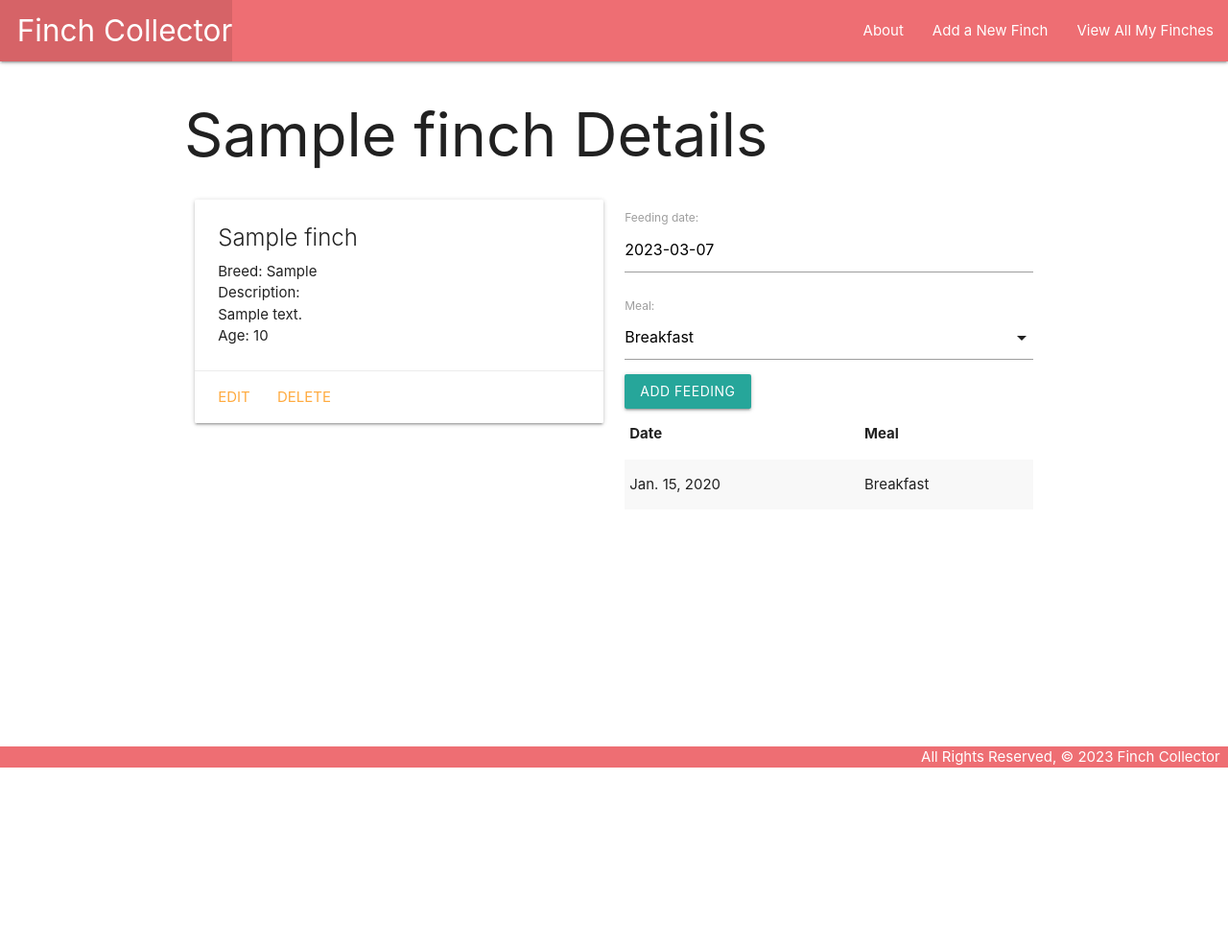
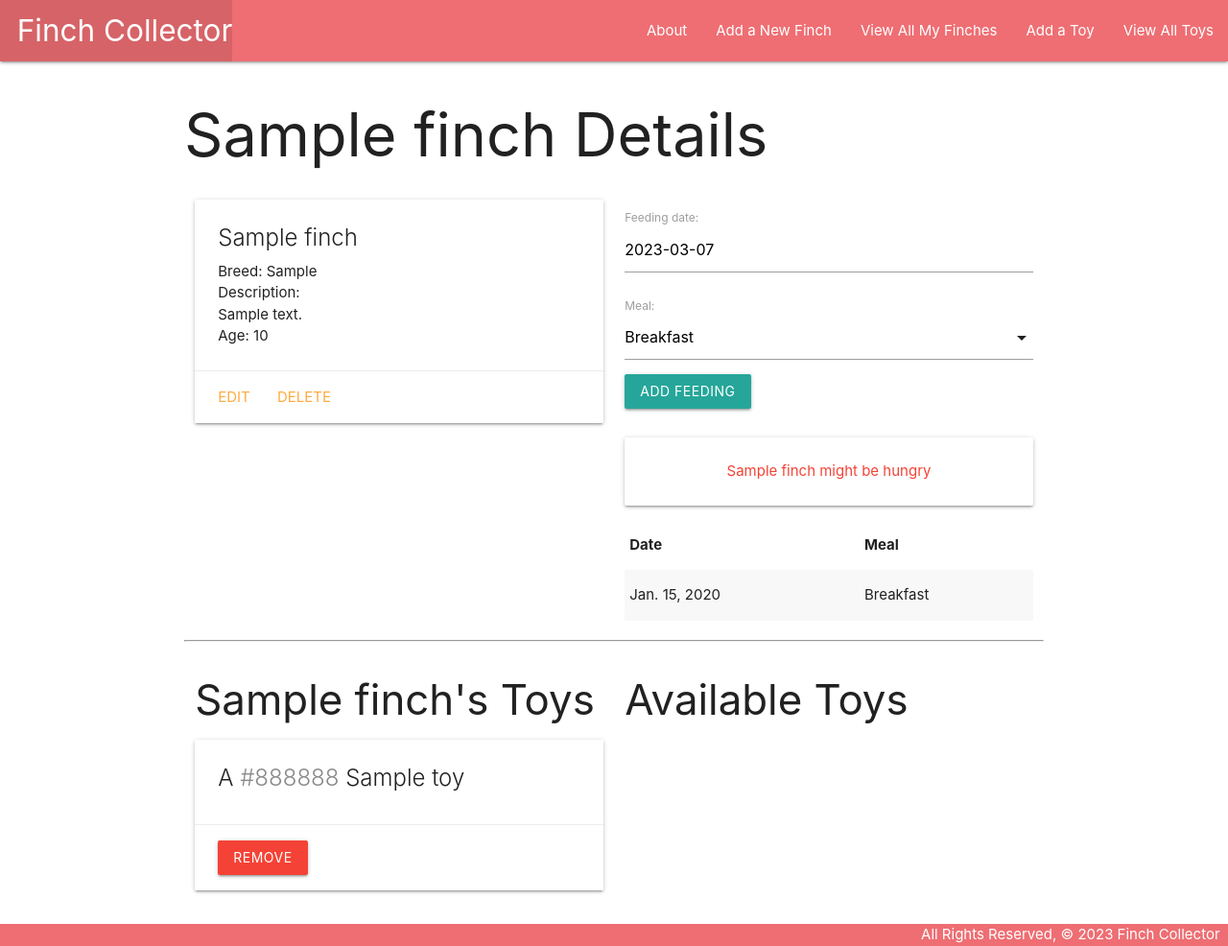
Before and after one commit to joshuaharris1103/finchcollector, a Django app: page /finches/1/ in a window 1280 px wide. Shown: the whole page at 96% size. Before the commit the page ends 800 px from the top, so only its background shows below. Run offline with Django 4.2, Linux system fonts and the light colour scheme; tables that the repository leaves empty hold one stand-in row (values such as "Sample post").

Commit message:
Part 5 done

```diff
--- a/finchcollector/settings.py
+++ b/finchcollector/settings.py
@@ -21,6 +21,11 @@ BASE_DIR = Path(__file__).resolve().parent.parent
 
 # SECURITY WARNING: keep the secret key used in production secret!
 SECRET_KEY = 'django-insecure-g*bj6(ppz$^ta7)!icjyw6aznm)(eeanwk%jp@(tg^0s(c1=h+'
+# SECRET_KEY = env ('SECRET_KEY')
+# AWS_ACCESS_KEY = env ('AWS_ACCESS_KEY')
+# AWS_SECRET_ACCESS_KEY = env ('AWS_SECRET_ACCESS_KEY')
+# S3_BUCKET = env ('S3_BUCKET')
+# S3_BASE_URL = env ('S3_BASE_URL')
 
 # SECURITY WARNING: don't run with debug turned on in production!
 DEBUG = True
--- a/main_app/admin.py
+++ b/main_app/admin.py
@@ -1,7 +1,9 @@
 from django.contrib import admin
-from .models import Finch, Feeding
+from .models import Finch, Feeding, Toy
 
 # Register your models here.
 admin.site.register(Finch)
 # register our new feeding model
 admin.site.register(Feeding)
+
+admin.site.register(Toy)
--- a/main_app/models.py
+++ b/main_app/models.py
@@ -1,5 +1,6 @@
 from django.db import models
 from django.urls import reverse
+from datetime import date
 
 # A tuple of 2-tuples
 MEALS = (
@@ -9,18 +10,32 @@ MEALS = (
 )
 
 # Create your models here.
+class Toy(models.Model):
+    name = models.CharField(max_length=50)
+    color = models.CharField(max_length=20)
+
+    def __str__(self):
+        return f'{self.color} {self.name}'
+
+    def get_absolute_url(self):
+        return reverse('toys_detail', kwargs={'pk': self.id})
 
 class Finch(models.Model):
     name = models.CharField(max_length=100)
     breed = models.CharField(max_length=100)
     description = models.TextField(max_length=250)
     age = models.IntegerField()
+    toys = models.ManyToManyField(Toy)
 
     def __str__(self):
         return self.name
 
     def get_absolute_url(self):
         return reverse('detail', kwargs={'finch_id': self.id })
+        toys = models.ManyToManyField(Toy)
+
+    def fed_for_today(self):
+        return self.feeding_set.filter(date=date.today()).count() >= len(MEALS)
 
 # Add new Feeding model below Finch model
 class Feeding(models.Model):
@@ -39,3 +54,7 @@ class Feeding(models.Model):
         # this method is coming from django
         # produced like this: get_<name_of_field>_display()
         return f"{self.get_meal_display()} on {self.date}"
+
+    # change the default sort
+    class Meta:
+        ordering = ['-date']
--- a/main_app/templates/base.html
+++ b/main_app/templates/base.html
@@ -22,6 +22,8 @@
           <li><a href="{% url 'about' %}">About</a></li>
           <li><a href="{% url 'finches_create' %}">Add a New Finch</a></li>
           <li><a href="{% url 'index' %}">View All My Finches</a></li>
+          <li><a href="{% url 'toys_create' %}">Add a Toy</a></li>
+          <li><a href="{% url 'toys_index' %}">View All Toys</a></li>
         </ul>
       </div>
     </nav>
--- a/main_app/templates/finches/detail.html
+++ b/main_app/templates/finches/detail.html
@@ -28,6 +28,18 @@
         {{ feeding_form.as_p }}
         <input type="submit" class="btn" value="Add Feeding">
     </form>
+    <br>
+    {% if finch.fed_for_today %}
+        <!-- add a div that displays the finch is fed message -->
+        <div class="card-panel teal-text center-align">
+            {{ finch.name }} has been fed all meals for today
+        </div>
+    {% else %}
+        <!-- add div that displays the finch might be hungry -->
+        <div class="card-panel red-text center-align">
+            {{ finch.name }} might be hungry
+        </div>
+    {% endif %}
         <table class="striped">
             <thead>
                 <tr><th>Date</th><th>Meal</th></tr>
@@ -43,6 +55,51 @@
         </table>
     </div>
 </div>
+<hr />
+    <div class="row">
+        <div class="col s6">
+            <h3>{{ finch.name }}'s Toys</h3>
+            {% if finch.toys.count %}
+                {% for toy in finch.toys.all %}
+                    <div class="card">
+                        <div class="card-content">
+                            <span class="card-title">
+                                A <span style="color: {{ toy.color }}">{{ toy.color }}</span> {{ toy.name }}
+                            </span>
+                        </div>
+                        <div class="card-action">
+                            <form action="{% url 'unassoc_toy' finch.id toy.id %}" method="POST">
+                                {% csrf_token %}
+                                <input type="submit" class="btn red" value="Remove">
+                            </form>
+                        </div>
+                    </div>
+                {% endfor %}
+            {% else %}
+                <h5>No Toys :(</h5>
+            {% endif %}
+        </div>
+        <div class="col s6">
+            <h3>Available Toys</h3>
+            {% if toys.count %}
+                {% for toy in toys.all %}
+                    <div class="card">
+                        <div class="card-content">
+                            <span class="card-title">
+                                A <span style="color: {{ toy.color }}">{{ toy.color }}</span> {{ toy.name }}
+                            </span>
+                        </div>
+                        <div class="card-action">
+                            <form action="{% url 'assoc_toy' finch.id toy.id %}" method="POST">
+                                {% csrf_token %}
+                                <input type="submit" class="btn" value="Add">
+                            </form>
+                        </div>
+                    </div>
+                {% endfor %}
+            {% endif %}
+        </div>
+    </div>
 <script>
     const dateEl = document.getElementById('id_date')
     // M is materialize's global variable
--- a/main_app/templates/finches/index.html
+++ b/main_app/templates/finches/index.html
@@ -3,7 +3,7 @@
 
 <h1>Finch List</h1>
 
-{% for finch in finch %}
+{% for finch in finches %}
   <div class="card">
     <a href="/finches/{{ finch.id }}">
     <div class="card-content">
--- a/main_app/urls.py
+++ b/main_app/urls.py
@@ -10,4 +10,11 @@ urlpatterns = [
   path('finches/<int:pk>/delete/', views.FinchDelete.as_view(), name='finches_delete'),
   path('finches/<int:finch_id>/add_feeding/', views.add_feeding, name='add_feeding'),
   path('finches/<int:finch_id>/', views.finches_detail, name='detail'),
+  path('finches/<int:finch_id>/assoc_toy/<int:toy_id>/', views.assoc_toy, name='assoc_toy'),
+  path('finches/<int:finch_id>/unassoc_toy/<int:toy_id>/', views.unassoc_toy, name='unassoc_toy'),
+  path('toys/', views.ToyList.as_view(), name='toys_index'),
+  path('toys/create/', views.ToyCreate.as_view(), name='toys_create'),
+  path('toys/<int:pk>/update/', views.ToyUpdate.as_view(), name='toys_update'),
+  path('toys/<int:pk>/delete/', views.ToyDelete.as_view(), name='toys_delete'),
+  path('toys/<int:pk>/', views.ToyDetail.as_view(), name='toys_detail'),
 ]
--- a/main_app/views.py
+++ b/main_app/views.py
@@ -1,6 +1,8 @@
 from django.shortcuts import render, redirect
 from django.views.generic.edit import CreateView, UpdateView, DeleteView
-from .models import Finch
+from django.views.generic import ListView
+from django.views.generic.detail import DetailView
+from .models import Finch, Toy
 from .forms import FeedingForm
 
 
@@ -22,12 +24,20 @@ def finch_index(request):
 
 def finches_detail(request, finch_id):
   finch = Finch.objects.get(id=finch_id)
+  id_list = finch.toys.all().values_list('id')
+  # then we'll make a list of the toys the finch does not have
+  toys_finch_doesnt_have = Toy.objects.exclude(id__in=id_list)
   feeding_form = FeedingForm()
-  return render(request, 'finches/detail.html', { 'finch': finch, 'feeding_form': feeding_form })
+  return render(request, 'finches/detail.html', { 'finch': finch, 'feeding_form': feeding_form, 'toys': toys_finch_doesnt_have })
 
 class FinchCreate(CreateView):
     model = Finch
     fields = '__all__'
+    def form_valid(self, form):
+        # we can assign the logged in user's data(id) to the cat's create form
+        form.instance.user = self.request.user
+
+        return super().form_valid(form)
 
 class FinchUpdate(UpdateView):
     model = Finch
@@ -48,3 +58,43 @@ def add_feeding(request, finch_id):
         new_feeding.finch_id = finch_id
         new_feeding.save()
     return redirect('detail', finch_id=finch_id)
+
+def assoc_toy(request, finch_id, toy_id):
+    Finch.objects.get(id=finch_id).toys.add(toy_id)
+    return redirect('detail', finch_id=finch_id)
+
+def unassoc_toy(request, finch_id, toy_id):
+    Finch.objects.get(id=finch_id).toys.remove(toy_id)
+    return redirect('detail', finch_id=finch_id)
+
+# ToyList
+class ToyList(ListView):
+    model = Toy
+    template_name = 'toys/index.html'
+
+# ToyDetail
+class ToyDetail(DetailView):
+    model = Toy
+    template_name = 'toys/detail.html'
+
+# ToyCreate
+class ToyCreate(CreateView):
+    model = Toy
+    fields = ['name', 'color']
+
+    # define what the inherited method is_valid does(we'll update this later)
+    def form_valid(self, form):
+        # we'll use this later, but implement right now
+        # we'll need this when we add auth
+        # super allows for the original inherited CreateView function to work as it was intended
+        return super().form_valid(form)
+
+# ToyUpdate
+class ToyUpdate(UpdateView):
+    model = Toy
+    fields = ['name', 'color']
+
+# ToyDelete
+class ToyDelete(DeleteView):
+    model = Toy
+    success_url = '/toys/'
```
Also changed, not shown: main_app/templates/main_app/toy_confirm_delete.html (added, +15 -0 lines), main_app/templates/main_app/toy_form.html (added, +15 -0 lines), main_app/templates/toys/detail.html (added, +16 -0 lines), main_app/templates/toys/index.html (added, +18 -0 lines), main_app/migrations/0003_toy_alter_feeding_options.py (added), main_app/migrations/0004_finch_toys.py (added).
